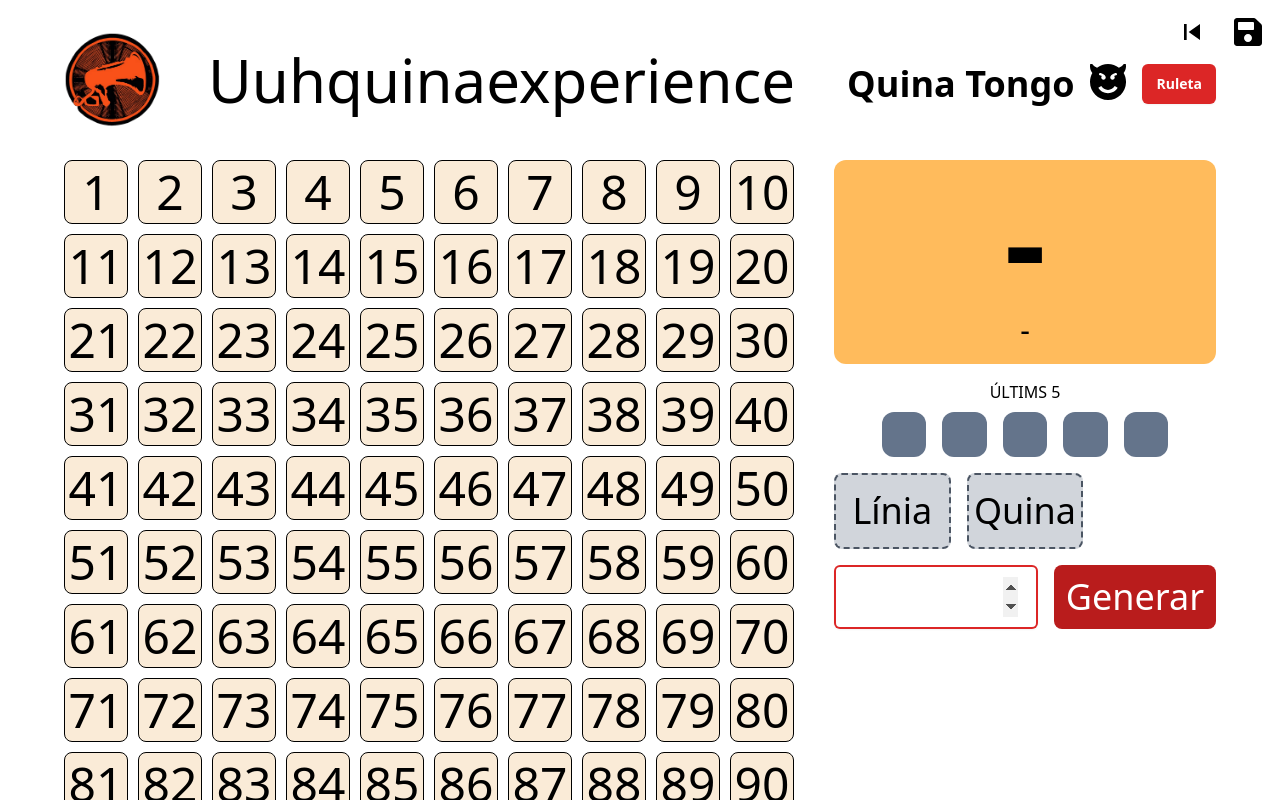
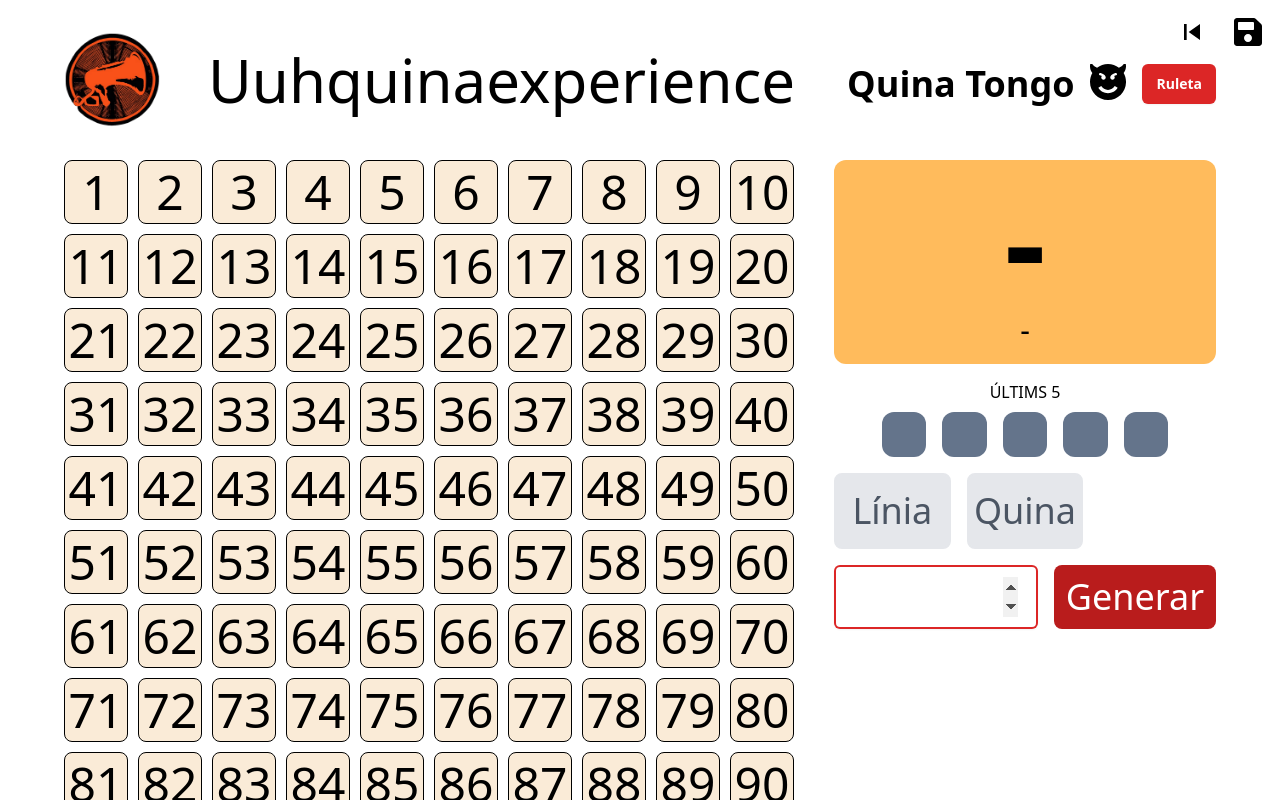
Before and after one commit to gidina/quinaexperience, a React (Vite) app: page /quinaexperience/tongo in a window 1280 px wide. Built offline with nearby package versions, Linux system fonts and the light colour scheme.

Commit message:
Update BingoInfo.tsx

```diff
--- a/src/components/Bingo/BingoInfo.tsx
+++ b/src/components/Bingo/BingoInfo.tsx
@@ -42,8 +42,10 @@ const Badge: React.FC<Badge> = ({ active = false, onClick, children }) => (
   <button
     className={`py-4 rounded-lg text-4xl border-2 ${
       active
-        ? "border-green-600 bg-green-300"
-        : "border-dashed border-gray-600 bg-gray-300"
+        // ? "border-green-600 bg-green-300"
+        // : "border-dashed border-gray-600 bg-gray-300"
+        ? "border-gray-600 bg-gray-300"
+        : "bg-gray-200 text-gray-600"
     }`}
     onClick={onClick}
   >
```
